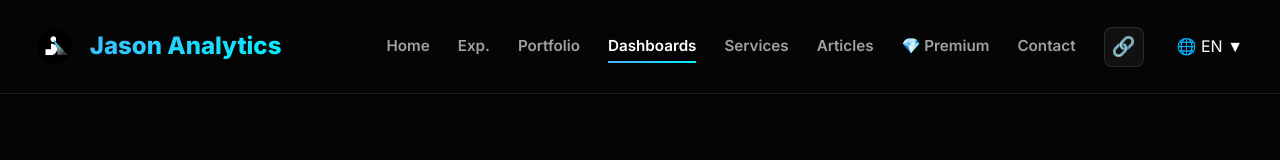
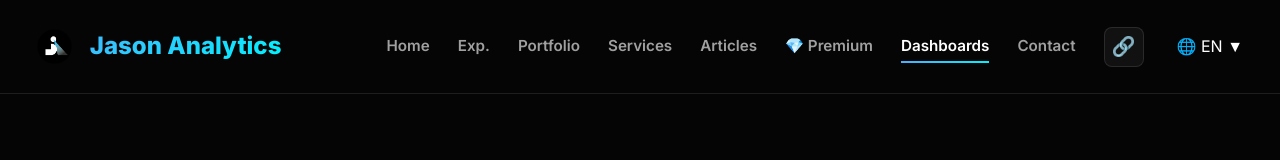
Before and after one commit to ds-jason-tsai/jason-by-tsai-portfolio, a Next.js app: page /en/dashboards in a window 1280 px wide. Shown: the top 160 px of the page. Built offline with nearby package versions, Linux system fonts and the light colour scheme.

Commit message:
style: reordered nav menu and updated dashboard title

```diff
--- a/app/[lang]/components/MobileNav.tsx
+++ b/app/[lang]/components/MobileNav.tsx
@@ -33,10 +33,10 @@ export default function MobileNav({
     { href: `/${lang}`, label: dict.nav.home },
     { href: `/${lang}/experience`, label: dict.nav.experience },
     { href: `/${lang}/portfolio`, label: dict.nav.portfolio },
-    { href: `/${lang}/dashboards`, label: dict.nav.dashboards || 'Dashboards' },
     { href: `/${lang}/services`, label: dict.nav.services },
     { href: `/${lang}/articles`, label: dict.nav.articles },
     { href: `/${lang}/reports`, label: dict.nav.reports || 'Premium Access' },
+    { href: `/${lang}/dashboards`, label: dict.nav.dashboards || 'Dashboards' },
     { href: `/${lang}/contact`, label: dict.nav.contact },
   ];
 
--- a/app/[lang]/layout.tsx
+++ b/app/[lang]/layout.tsx
@@ -165,10 +165,10 @@ export default async function RootLayout({
               <NavLink lang={lang} href={`/${lang}`}>{dict.nav.home}</NavLink>
               <NavLink lang={lang} href={`/${lang}/experience`}>{dict.nav.experience}</NavLink>
               <NavLink lang={lang} href={`/${lang}/portfolio`}>{dict.nav.portfolio}</NavLink>
-              <NavLink lang={lang} href={`/${lang}/dashboards`}>{dict.nav.dashboards || 'Dashboards'}</NavLink>
               <NavLink lang={lang} href={`/${lang}/services`}>{dict.nav.services}</NavLink>
               <NavLink lang={lang} href={`/${lang}/articles`}>{dict.nav.articles}</NavLink>
               <NavLink lang={lang} href={`/${lang}/reports`}>{dict.nav.reports || 'Premium Access'}</NavLink>
+              <NavLink lang={lang} href={`/${lang}/dashboards`}>{dict.nav.dashboards || 'Dashboards'}</NavLink>
               <NavLink lang={lang} href={`/${lang}/contact`}>{dict.nav.contact}</NavLink>
 
               {/* Share Button */}
--- a/components/DashboardsClient.tsx
+++ b/components/DashboardsClient.tsx
@@ -57,7 +57,7 @@ export default function DashboardsClient({ lang }: { lang: 'zh' | 'en' | 'ja' })
 
   const t = {
     zh: {
-      mainTitle: "Tableau 與 Looker Studio 數據視覺化",
+      mainTitle: "Tableau & Looker Studio 數據視覺化",
       desc: "透過直覺的視覺化界面，將枯燥的原始數據轉化為可隨時互動、過濾並挖掘深層商業策略的動態儀表板。",
       note: "※ 建議使用電腦瀏覽器以獲得最佳交互體驗",
       backToHome: "回到首頁",
```
